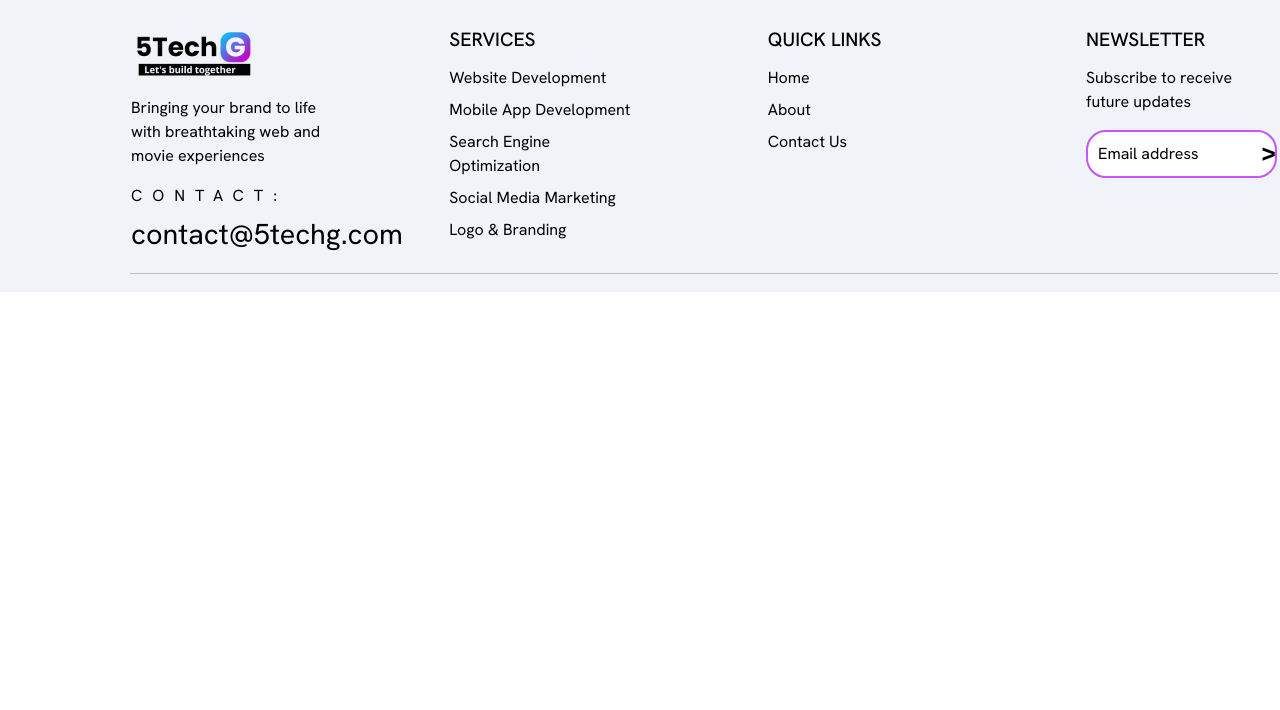
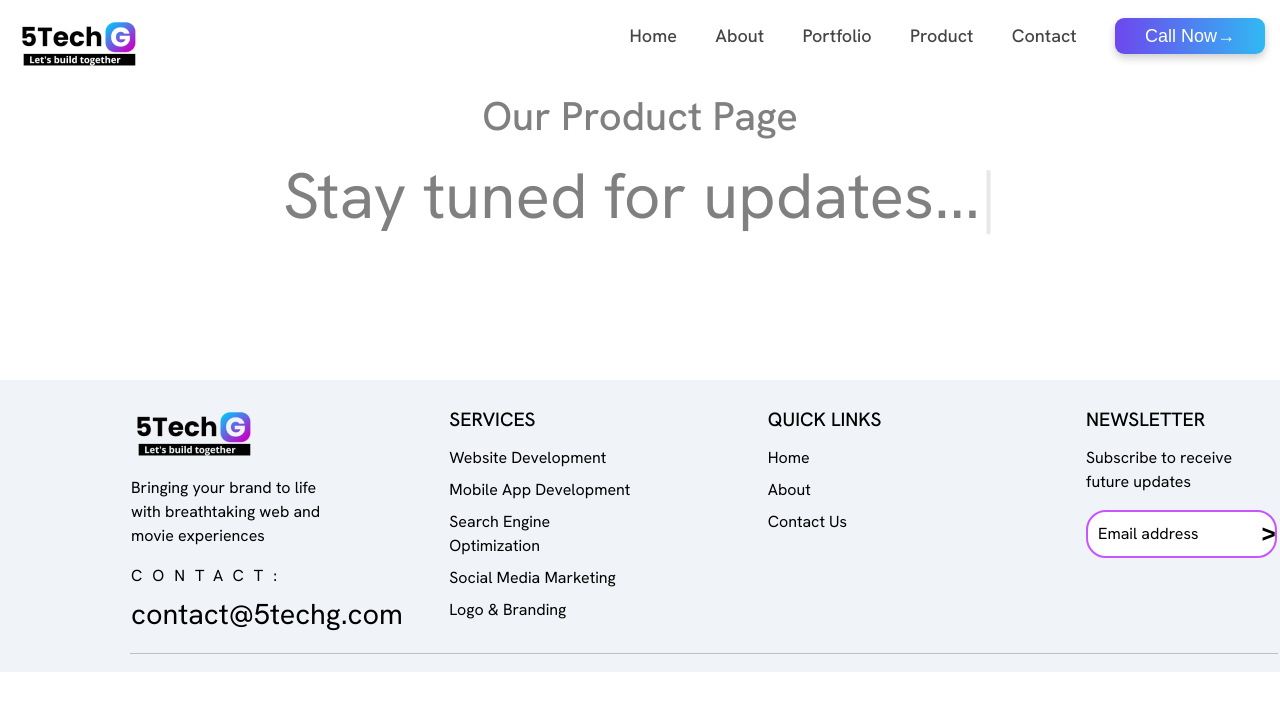
Before and after one commit to harshvyas0803/5techg, a React (Create React App) app: page /product in a window 1280 px wide. Shown: the top 710 px of the page. Built offline with nearby package versions, Linux system fonts and the light colour scheme.

Commit message:
updated-product

```diff
--- a/package.json
+++ b/package.json
@@ -12,6 +12,7 @@
     "react-icons": "^5.3.0",
     "react-router-dom": "^6.26.2",
     "react-scripts": "5.0.1",
+    "react-typed": "^2.0.12",
     "web-vitals": "^2.1.4"
   },
   "scripts": {
--- a/src/App.js
+++ b/src/App.js
@@ -1,9 +1,10 @@
 // src/App.js
 import React from 'react';
 import { BrowserRouter as Router, Route, Routes } from 'react-router-dom';
-import Home from '../src/components/Hero/Hero'; // adjust paths as necessary
+import Home from '../src/components/Hero/Hero';
 import About from '../src/pages/about/About';
-import Portfolio from '../src/pages/portfolio/Portfolio'; // new portfolio page
+import Portfolio from '../src/pages/portfolio/Portfolio';
+import Product from './pages/product/Product'
 
 function App() {
   return (
@@ -12,7 +13,9 @@ function App() {
         <Route path="/" element={<Home />} />
         <Route path="/about" element={<About />} />
         <Route path="/portfolio" element={<Portfolio />} />
-        {/* Add other routes as needed */}
+        <Route path="/product" element={<Product />} />
+
+
       </Routes>
     </Router>
   );
--- /dev/null
+++ b/src/pages/product/Product.css
@@ -0,0 +1,7 @@
+.product-text{
+    color: grey;
+     text-align: center;
+     font-size: 8vh;
+ height: 50vh;
+     justify-content: center;
+}
--- /dev/null
+++ b/src/pages/product/Product.jsx
@@ -0,0 +1,25 @@
+
+import React from 'react';
+import { ReactTyped as Typed } from 'react-typed';
+import './Product.css'
+import Navbar from '../../components/Navbar/Navbar';
+const Product = () => {
+  return (
+    <div className='product-text'>
+        <div className="nav-in-product"><Navbar/></div>
+      <h1>Our Product Page</h1>
+      <Typed
+        strings={[
+          'We are building this page...!!',
+          'Stay tuned for updates...',
+          'Exciting things are coming!'
+        ]}
+        typeSpeed={40}
+        backSpeed={50}
+        loop
+      />
+    </div>
+  );
+};
+
+export default Product;
```
Also changed, not shown: 1 other file (tests, documents, lock files or other folders).
